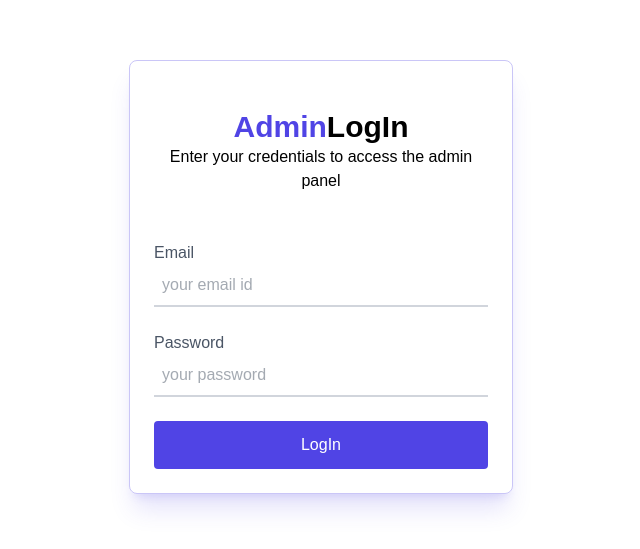
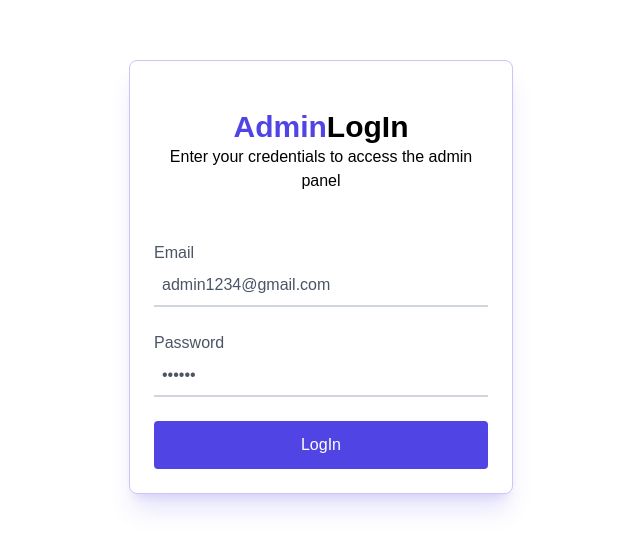
Before and after one commit to Ritwik0319/Blog-Project-client, a React (Vite) app: page /admin in a window 1280 px wide. Shown: the part 123-672 px from the top of the page, without its empty margins (319-959 px from the left). Built offline with nearby package versions, Linux system fonts and the light colour scheme; no server answers.

Commit message:
login modfied

```diff
--- a/src/components/admin/Login.jsx
+++ b/src/components/admin/Login.jsx
@@ -4,8 +4,8 @@ import { useAppContext } from '../../context/AppContext'
 
 const Login = () => {
   const { axios, setToken } = useAppContext()
-  const [email, setEmail] = useState('')
-  const [password, setPassword] = useState('')
+  const [email, setEmail] = useState('admin1234@gmail.com')
+  const [password, setPassword] = useState('123456')
   const handleSubmit = async (e) => {
     e.preventDefault()
     try {
```
